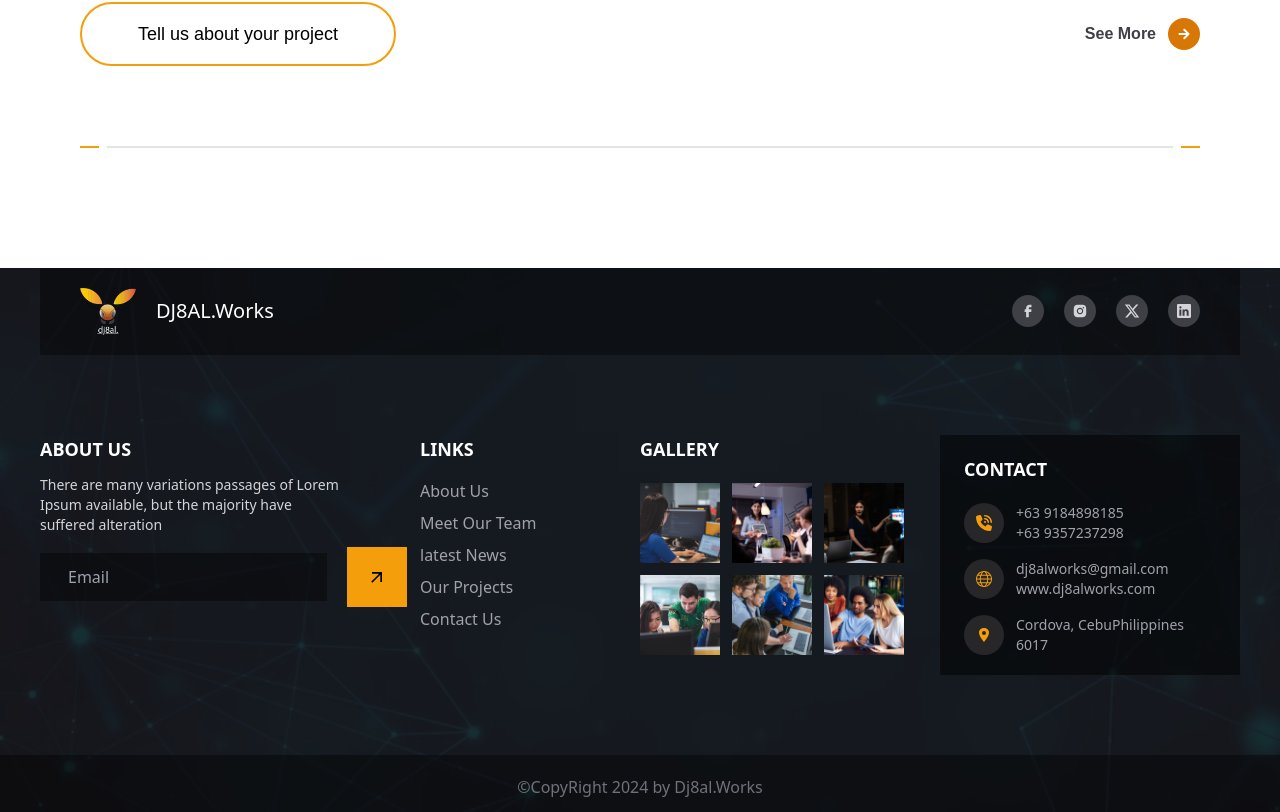
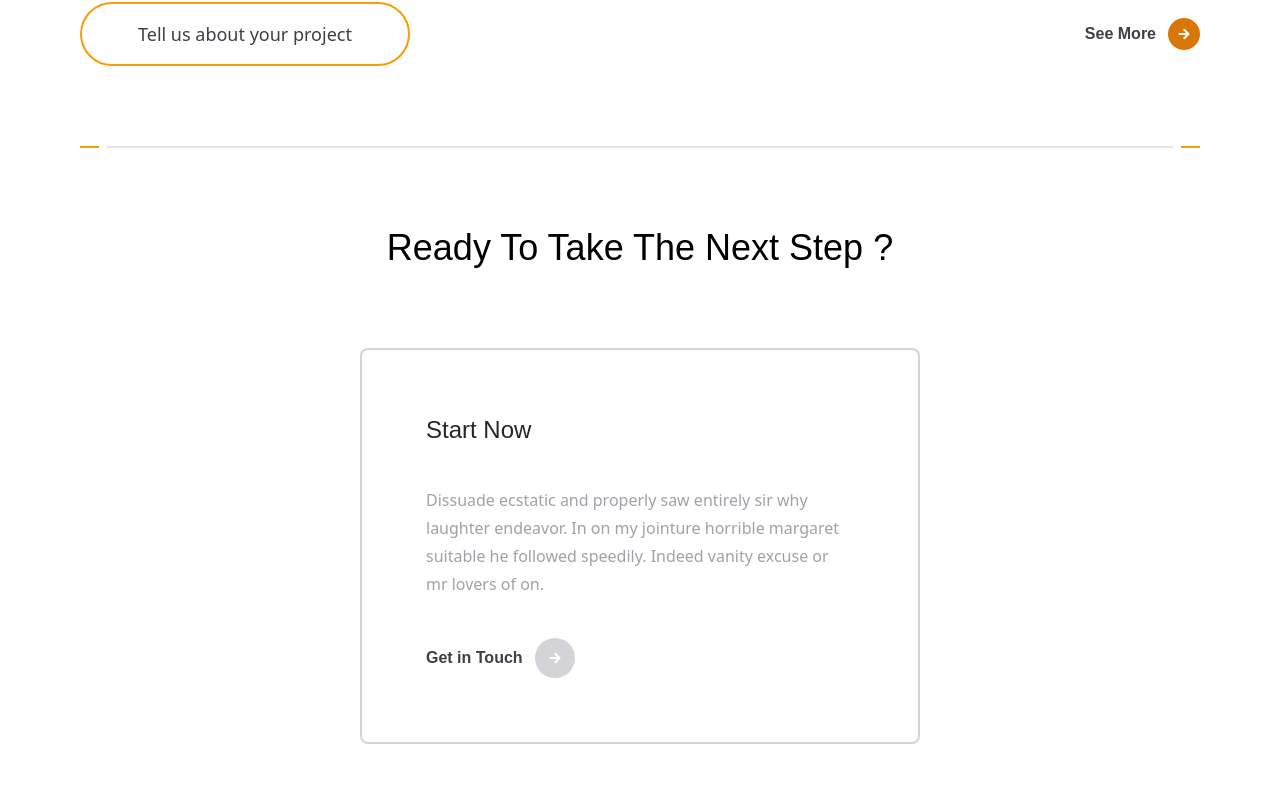
Before and after one commit to Ikal-Sama/dj8alworks, a React (Vite) app: page /services in a window 1280 px wide. Shown: the part 1988-2800 px from the top of the page. Built offline with nearby package versions, Linux system fonts and the light colour scheme.

Commit message:
update in services page

```diff
--- a/src/pages/ServicesPage.jsx
+++ b/src/pages/ServicesPage.jsx
@@ -79,7 +79,7 @@ const ServicesPage = () => {
         </div>
         <div className="flex flex-col lg:flex-row gap-10 justify-between items-center  px-10 py-20">
           <div>
-            <button className="font-fira py-2 px-10 lg:py-4 lg:px-14 border-2 border-amber-500 rounded-full text-xs lg:text-lg font-medium hover:border-[3px] transition-all ease-in-out duration-300">
+            <button className="font-sans text-zinc-700  py-2 px-10 lg:py-4 lg:px-14 border-2 border-amber-500 rounded-full text-xs lg:text-lg font-medium hover:border-[3px] transition-all ease-in-out duration-300">
               Tell us about your project
             </button>
           </div>
@@ -99,6 +99,45 @@ const ServicesPage = () => {
           </div>
         </div>
         <LineDesign />
+        <div className="py-20">
+          <h1 className="font-fira text-4xl text-center">
+            Ready To Take The Next Step ?
+          </h1>
+          <div className="flex justify-center mt-20">
+            <div
+              className={`w-[35rem] border-2  p-16 rounded-lg ${
+                isHovering
+                  ? "border-amber-500 shadow-lg transition ease-in-out duration-200"
+                  : "border-zinc-300"
+              }`}
+              onMouseEnter={handleMouseEnter}
+              onMouseLeave={handleMouseLeave}
+            >
+              <h1 className="text-2xl text-zinc-800 font-fira font-medium">
+                Start Now
+              </h1>
+              <p className="my-10 text-zinc-400 text-md leading-7">
+                Dissuade ecstatic and properly saw entirely sir why laughter
+                endeavor. In on my jointure horrible margaret suitable he
+                followed speedily. Indeed vanity excuse or mr lovers of on.
+              </p>
+              <div className="flex items-center gap-3 cursor-pointer">
+                <span className="font-fira font-semibold text-zinc-700">
+                  Get in Touch
+                </span>
+                <div
+                  className={` p-3 rounded-full text-white font-bold ${
+                    isHovering
+                      ? "bg-amber-500 transition-transform ease-out duration-300 "
+                      : "bg-zinc-300"
+                  }`}
+                >
+                  <IoMdArrowRoundForward />
+                </div>
+              </div>
+            </div>
+          </div>
+        </div>
       </div>
     </div>
   );
```
